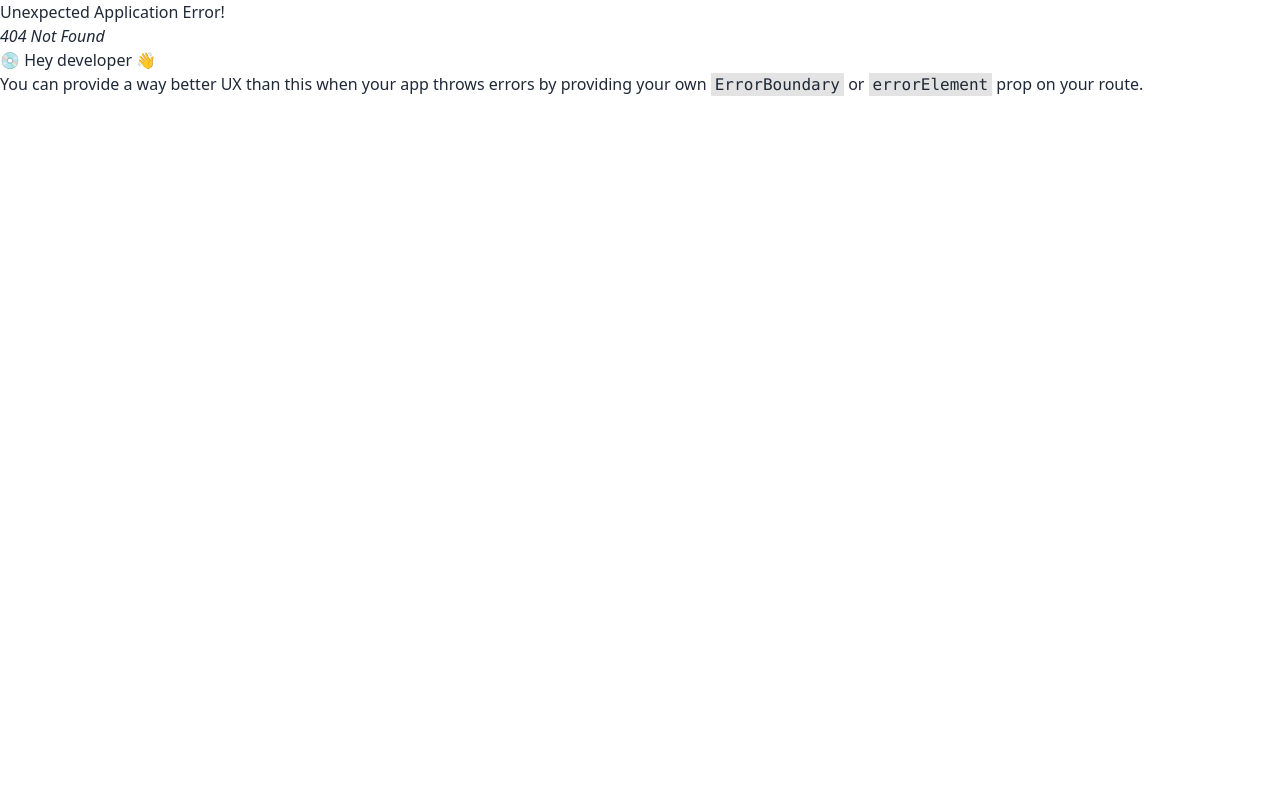
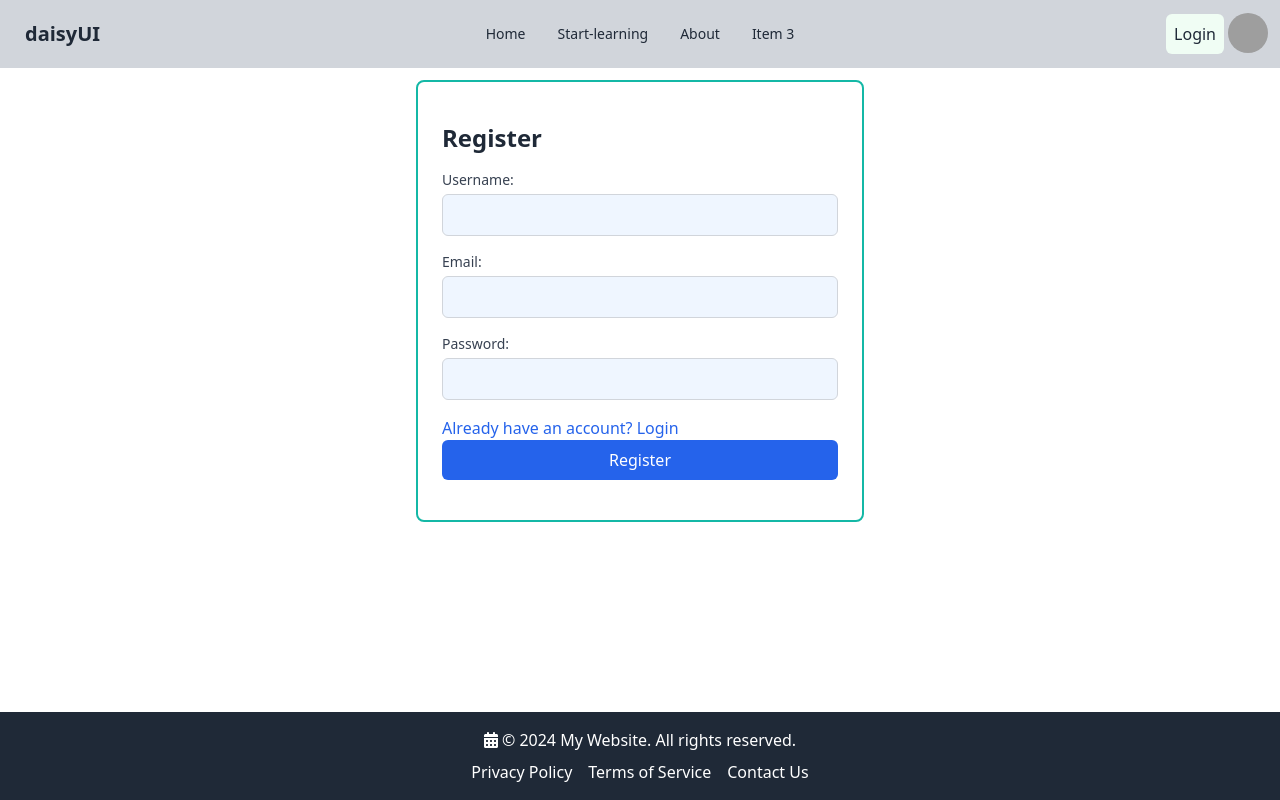
Before and after one commit to saidee-hasan/Lingo-Bingo, a React (Vite) app: page /register in a window 1280 px wide. Before the commit this address had no page. Built offline with nearby package versions, Linux system fonts and the light colour scheme; grey boxes are pictures that could not be loaded.

Commit message:
login done

```diff
--- a/firebase.init.js
+++ b/firebase.init.js
@@ -1,6 +1,7 @@
 // Import the functions you need from the SDKs you need
 import { initializeApp } from "firebase/app";
 import { getAnalytics } from "firebase/analytics";
+import { getAuth } from "firebase/auth/cordova";
 
 const firebaseConfig = {
   apiKey: "AIzaSyD15-bx81D_582sduHM793Zh-t7btI0JVk",
@@ -15,4 +16,4 @@ const firebaseConfig = {
 // Initialize Firebase
 const app = initializeApp(firebaseConfig);
 const analytics = getAnalytics(app);
-export app = getAuth(app)
+export  const auth = getAuth(app)
--- a/package.json
+++ b/package.json
@@ -19,6 +19,7 @@
     "react-countup": "^6.5.3",
     "react-dom": "^18.3.1",
     "react-icons": "^5.3.0",
+    "react-modal": "^3.16.1",
     "react-router-dom": "^6.28.0",
     "react-slick": "^0.30.2"
   },
--- a/src/components/Header/Header.jsx
+++ b/src/components/Header/Header.jsx
@@ -1,12 +1,13 @@
 import React, { useState } from 'react';
 import Success from '../Success/Success';
+import { Link } from 'react-router-dom';
 
 
 const Header = () => {
 
 
   return (
-    <div className="navbar bg-gray-300">
+    <div className="navbar bg-gray-300 fixed z-50">
 
 
   <div className="navbar-start">
@@ -47,6 +48,8 @@ const Header = () => {
     </ul>
   </div>
   <div className="navbar-end">
+    <Link to={'/login'}> <button className='bg-green-50 p-2 rounded-md'> Login</button></Link>
+
 
     <div className="dropdown dropdown-end">
       <div tabIndex={0} role="button" className="btn btn-ghost btn-circle avatar">
--- /dev/null
+++ b/src/components/Login/Login.jsx
@@ -0,0 +1,65 @@
+import React, { useContext, useState } from 'react';
+import { Link } from 'react-router-dom';
+import { AuthContext } from '../../provider/AuthProvider';
+
+export default function Login() {
+  const [email, setEmail] = useState('');
+  const [password, setPassword] = useState('');
+  const [error, setError] = useState(null);
+
+  const   { loginUser } = useContext(AuthContext);
+
+  const handleSubmit = async (event) => {
+    event.preventDefault();
+    setError(''); // Clear previous errors
+
+    try {
+      const res = await loginUser (email, password); // Await the loginUser  call
+      console.log(res.user.email); // Log the response from the loginUser  function
+
+
+    } catch (err) {
+      console.error(err);
+      setError('Login failed. Please check your credentials and try again.'); // Set error message
+    }
+
+
+  };
+  return (
+    <div className="max-w-md mx-auto p-6 border border-gray-300 rounded-lg shadow-lg">
+
+      <h2 className="text-2xl font-bold mb-4 text-center">Login</h2>
+      {error && <div className="mb-4 text-red-600 text-center">{error}</div>}
+      <form onSubmit={handleSubmit}>
+        <div className="mb-4">
+          <label htmlFor="email" className="block text-sm font-medium text-gray-700">email:</label>
+          <input
+            type="text"
+            id="email"
+            value={email}
+            onChange={(e) => setEmail(e.target.value)}
+            required
+            className="mt-1 block w-full p-2 border border-gray-300 rounded-md bg-gray-50 text-gray-800 focus:outline-none focus:ring-2 focus:ring-blue-500 focus:border-transparent"
+          />
+        </div>
+        <div className="mb-4">
+          <label htmlFor="password" className="block text-sm font-medium text-gray-700">Password:</label>
+          <input
+            type="password"
+            id="password"
+            value={password}
+            onChange={(e) => setPassword(e.target.value)}
+            required
+            className="mt-1 block w-full p-2 border border-gray-300 rounded-md bg-gray-50 text-gray-800 focus:outline-none focus:ring-2 focus:ring-blue-500 focus:border-transparent"
+          />
+        </div>
+        <div className="mb-4 text-center">
+          <Link to="/register" className="text-blue-600 hover:underline">Don't have an account? Register</Link>
+        </div>
+        <button type="submit" className="w-full py-2 bg-blue-600 text-white rounded-md hover:bg-blue-500 focus:outline-none focus:ring-2 focus:ring-blue-500 focus:ring-opacity-50">
+          Login
+        </button>
+      </form>
+    </div>
+  );
+}
--- /dev/null
+++ b/src/components/Register/Register.jsx
@@ -0,0 +1,82 @@
+import React, { useContext, useState } from 'react';
+import { Link, useNavigate } from 'react-router-dom';
+import { AuthContext } from '../../provider/AuthProvider';
+
+export default function Register() {
+  const [username, setUsername] = useState('');
+  const [email, setEmail] = useState('');
+  const [password, setPassword] = useState('');
+  const [error, setError] = useState('');
+  const [loading, setLoading] = useState(false);
+  const navigate = useNavigate();
+  const {createUser}  = useContext(AuthContext);
+
+  const handleSubmit = async (event) => {
+    event.preventDefault();
+    setError('');
+    setLoading(true);
+
+    try {
+      await createUser (email, password, username)
+      .then(res=>console.log(res))
+      console.log('User  registered successfully');
+      navigate('/login'); // Redirect to login or another page
+    } catch (error) {
+      console.error(error);
+      setError('Registration failed. Please try again.');
+    } finally {
+      setLoading(false);
+    }
+  };
+
+  return (
+    <div className="max-w-md mx-auto p-6 border-2 border-teal-500 rounded-lg py-10">
+      <h2 className="text-2xl font-bold mb-4">Register</h2>
+
+      <form onSubmit={handleSubmit}>
+        <div className="mb-4">
+          <label htmlFor="username" className="block text-sm font-medium text-gray-700">Username:</label>
+          <input
+            type="text"
+            id="username"
+            value={username}
+            onChange={(e) => setUsername(e.target.value)}
+            required
+            className="mt-1 block w-full p-2 border border-gray-300 rounded-md bg-blue-50 text-gray-800 focus:outline-none focus:ring-2 focus:ring-teal-500 focus:border-transparent"
+          />
+        </div>
+        <div className="mb-4">
+          <label htmlFor="email" className="block text-sm font-medium text-gray-700">Email:</label>
+          <input
+            type="email"
+            id="email"
+            value={email}
+            onChange={(e) => setEmail(e.target.value)}
+            required
+            className="mt-1 block w-full p-2 border border-gray-300 rounded-md bg-blue-50 text-gray-800 focus:outline-none focus:ring-2 focus:ring-teal-500 focus:border-transparent"
+          />
+        </div>
+        <div className="mb-4">
+          <label htmlFor="password" className="block text-sm font-medium text-gray-700">Password:</label>
+          <input
+            type="password"
+            id="password"
+            value={password}
+            onChange={(e) => setPassword(e.target.value)}
+            required
+            className="mt-1 block w-full p-2 border border-gray-300 rounded-md bg-blue-50 text-gray-800 focus:outline-none focus:ring-2 focus:ring-teal-500 focus:border-transparent"
+          />
+        </div>
+        {error && <p className="text-red-500 text-center">{error}</p>}
+        <Link to={'/login'} className="text-blue-600 hover:underline">Already have an account? Login</Link>
+        <button
+          type="submit"
+          disabled={loading}
+          className={`w-full py-2 ${loading ? 'bg-gray-400' : 'bg-blue-600'} text-white rounded-md hover:bg-blue-500 focus:outline-none focus:ring-2 focus:ring-blue-500 focus:ring-opacity-50`}
+        >
+          {loading ? 'Registering...' : 'Register'}
+        </button>
+      </form>
+    </div>
+  );
+}
--- /dev/null
+++ b/src/components/Tips/Tips.jsx
@@ -0,0 +1,46 @@
+import React from 'react';
+
+const Tips = () => {
+  const tips = [
+    {
+      title: "Practice Regularly",
+      description: "Consistency is key to retaining new vocabulary. Set aside time each day for practice."
+    },
+    {
+      title: "Use Flashcards",
+      description: "Create flashcards with words and their meanings to test yourself and reinforce learning."
+    },
+    {
+      title: "Read Extensively",
+      description: "Reading books, articles, and blogs exposes you to new words in context, enhancing understanding."
+    },
+    {
+      title: "Engage in Conversations",
+      description: "Practice speaking with others to reinforce your vocabulary and improve pronunciation."
+    },
+    {
+      title: "Utilize Vocabulary Apps",
+      description: "Supplement your learning with vocabulary-building apps for extra practice and gamification."
+    },
+    {
+      title: "Learn in Context",
+      description: "Instead of memorizing isolated words, learn them in sentences to understand their usage better."
+    },
+  ];
+
+  return (
+    <section className="tips p-8 bg-gray-50">
+      <h2 className="text-4xl font-bold mb-6 text-center text-gray-800">Tips for Effective Vocabulary Learning</h2>
+      <div className="grid grid-cols-1 md:grid-cols-2 gap-6">
+        {tips.map((tip, index) => (
+          <div key={index} className="tip-card p-6 border border-gray-200 rounded-lg shadow-md hover:shadow-lg transition duration-200 bg-white">
+            <h3 className="font-semibold text-2xl text-gray-700">{tip.title}</h3>
+            <p className="mt-2 text-gray-600">{tip.description}</p>
+          </div>
+        ))}
+      </div>
+    </section>
+  );
+};
+
+export default Tips;
--- a/src/components/UserTestimonials/UserTestimonials.jsx
+++ b/src/components/UserTestimonials/UserTestimonials.jsx
@@ -14,6 +14,12 @@ const UserTestimonials = () => {
       feedback: "I love the interactive quizzes! They make learning fun and engaging.",
       image: "path_to_image_jane.jpg", // Replace with actual image path
       rating: 4,
+    },
+    {
+      name: "Alice Johnson",
+      feedback: "The tips provided are very helpful. I've seen significant improvement in my vocabulary.",
+      image: "path_to_image_alice.jpg", // Replace with actual image path
+      rating: 5,
     },
     {
       name: "Alice Johnson",
--- a/src/layout/MainLayout.jsx
+++ b/src/layout/MainLayout.jsx
@@ -7,7 +7,7 @@ function MainLayout() {
   return (
     <div className="flex flex-col min-h-screen">
       <Header />
-      <main className="flex-grow"> {/* This allows the main content to grow and fill available space */}
+      <main className="flex-grow mt-20"> {/* This allows the main content to grow and fill available space */}
         <Outlet />
       </main>
       <Footer />
--- a/src/pages/Home.jsx
+++ b/src/pages/Home.jsx
@@ -2,13 +2,17 @@ import React from 'react'
 import Slider from '../components/Banner/Banner'
 import Success from '../components/Success/Success'
 import UserTestimonials from '../components/UserTestimonials/UserTestimonials'
+import Tips from '../components/Tips/Tips'
+
 
 function Home() {
   return (
-    <div>
+    <div className='container mx-auto'>
      <Slider/>
      <Success/>
+     <Tips/>
      <UserTestimonials/>
+
     </div>
   )
 }
--- a/src/provider/AuthProvider.jsx
+++ b/src/provider/AuthProvider.jsx
@@ -1,8 +1,21 @@
+import { createUserWithEmailAndPassword, signInWithEmailAndPassword } from 'firebase/auth/cordova'
 import React, { createContext } from 'react'
-export const AuthContext = createContext(null)
+export const AuthContext = createContext(null);
+import { auth } from '../../firebase.init';
 function AuthProvider({children}) {
+
+
+  const createUser = (email,password)=>{
+    return createUserWithEmailAndPassword(auth,email,password)
+  }
+  const loginUser = async(email,password)=>{
+     return signInWithEmailAndPassword(auth,email,password)
+  }
+
+
     const authInfo ={
-        name:"saidee"
+       createUser,
+       loginUser
     }
   return (
     <div>
--- a/src/routes/Router.jsx
+++ b/src/routes/Router.jsx
@@ -3,6 +3,8 @@ import MainLayout from "../Layout/MainLayout";
 
 import Home from "../pages/Home";
 import About from "../components/About/About";
+import Login from "../components/Login/Login";
+import Register from "../components/Register/Register";
 
 
 const router = createBrowserRouter([
@@ -11,6 +13,8 @@ const router = createBrowserRouter([
     element: <MainLayout />,
     children:[
       {path:"/",element:<Home/>},
+      {path:"/login",element:<Login/>},
+      {path:"/register",element:<Register/>},
       {path:"/about",element:<About/>}
     ]
   },
```
Also changed, not shown: 1 other file (tests, documents, lock files or other folders).
